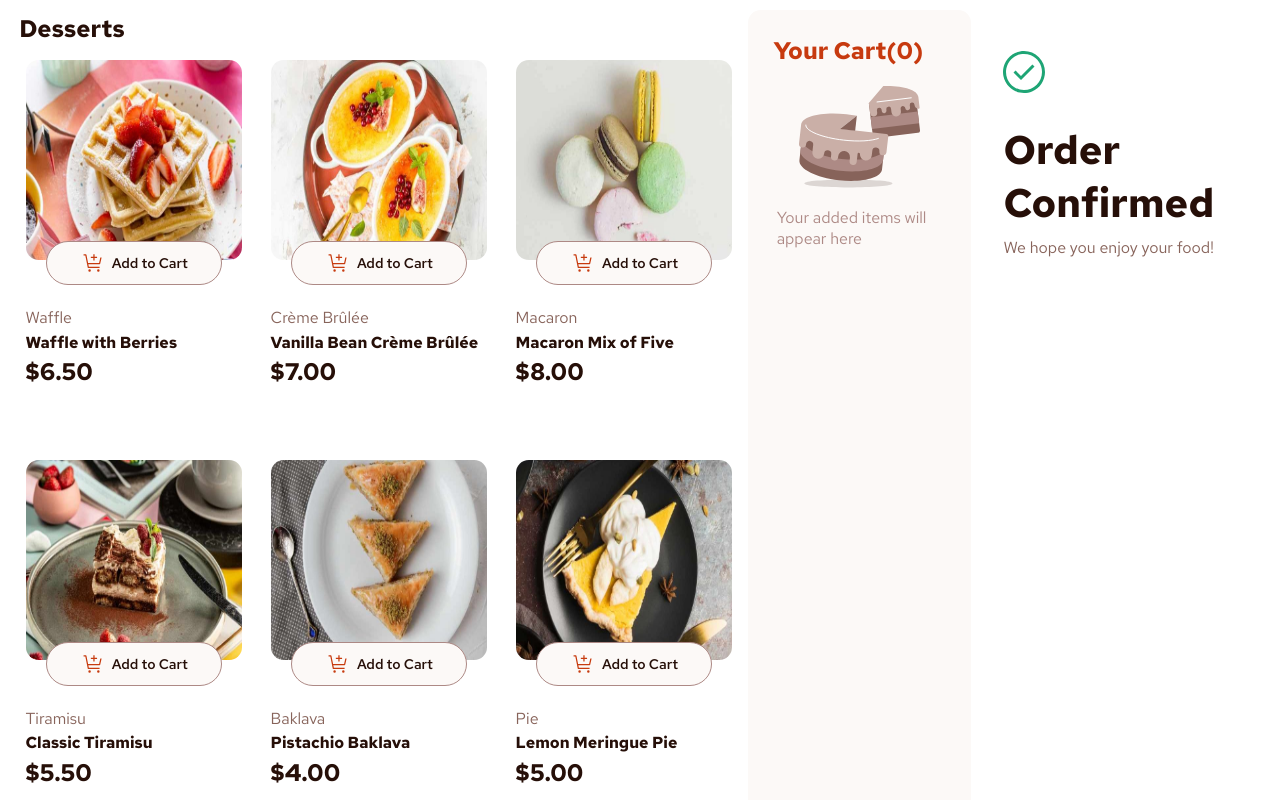
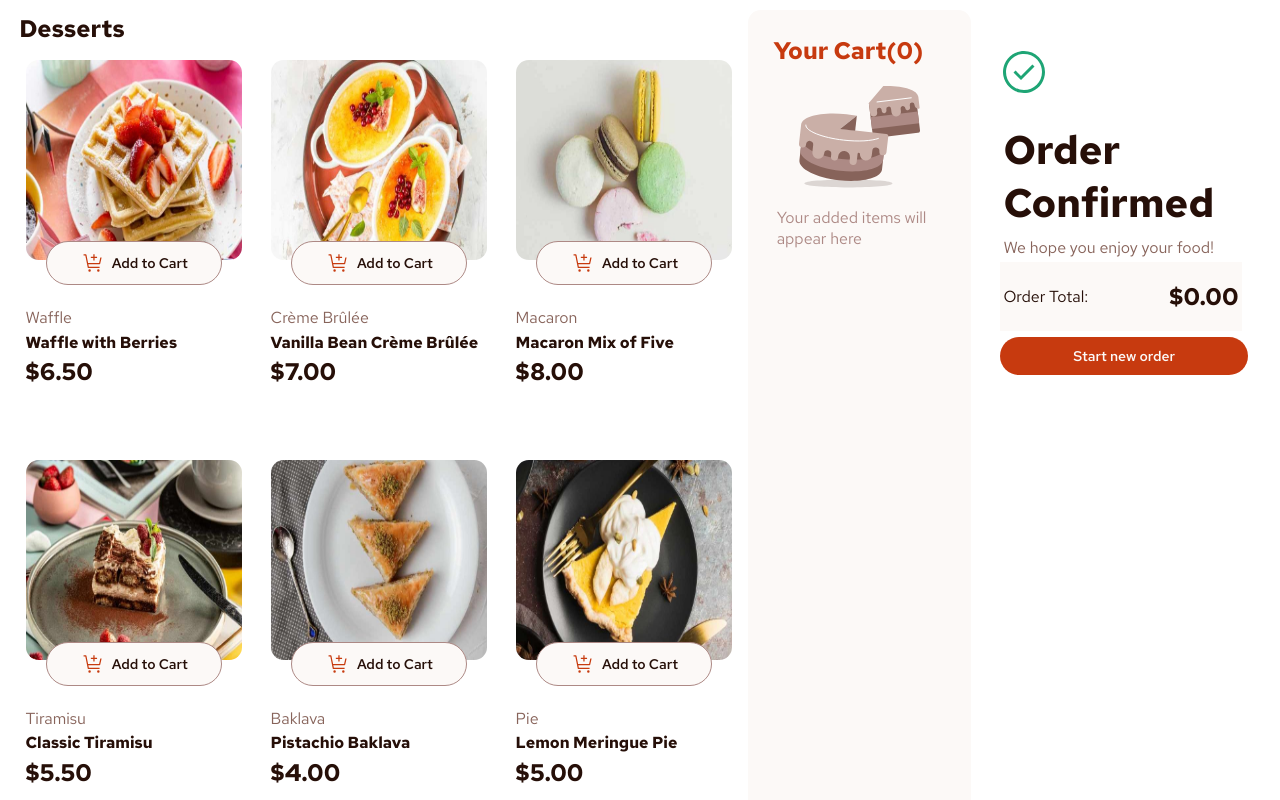
Before and after one commit to 0gemeoJV/ProductCart, a React (Vite) app in the folder Product-cart/: page / in a window 1280 px wide. Shown: the top 800 px of the page. Built offline with nearby package versions, Linux system fonts and the light colour scheme.

Commit message:
Passando o cart item para o order confirmed

```diff
--- a/Product-cart/src/App.tsx
+++ b/Product-cart/src/App.tsx
@@ -48,7 +48,7 @@ function App() {
           <h1>Your Cart({cartItems.reduce((total, item) => total + item.quantity, 0)})</h1>
           <YourCart cartItems={cartItems} />
       </section>
-      <OrderConfirmed />
+      <OrderConfirmed cartItems={cartItems} />
     </main>
   )
 }
--- a/Product-cart/src/components/OrderConfirmed.tsx
+++ b/Product-cart/src/components/OrderConfirmed.tsx
@@ -1,6 +1,8 @@
 import iconConfirmed from '../../public/images/icon-order-confirmed.svg';
 import '../stylesComponents/OrderConfirmedStyle.css';
-function OrderConfirmed() {
+import OrdinaryButtons from './Buttons/OrdinaryButtons';
+
+function OrderConfirmed({ cartItems }: { cartItems: any[] }) {
     return (
         <div className="order-confirmed">
             <img src={iconConfirmed} alt="Order-confirmed" />
@@ -8,6 +10,25 @@ function OrderConfirmed() {
                 <h1>Order Confirmed</h1>
                 <p>We hope you enjoy your food!</p>
             </div>
+            <div className='added-items'>
+                {cartItems.map((item, index) => (
+                    <div className='item-card' key={index}>
+                        <div className='item-details'>
+                            <h3 className='item-name'>{item.name}</h3>
+                            <div className='item-pricing'>
+                                <span className='item-qty'>{item.quantity}x</span>
+                                <span className='item-price'>@ ${item.price.toFixed(2)}</span>
+                                <span className='item-total-price'>${(item.quantity * item.price).toFixed(2)}</span>
+                            </div>
+                        </div>
+                    </div>
+                ))}
+                <div className='price-order'>
+                    <p>Order Total:</p>
+                    <h2 className='price'> ${cartItems.reduce((total, item) => total + (item.quantity * item.price), 0).toFixed(2)}</h2>
+                </div>
+            </div>
+            <OrdinaryButtons props="Start new order" />
         </div>
     )
 }
```
